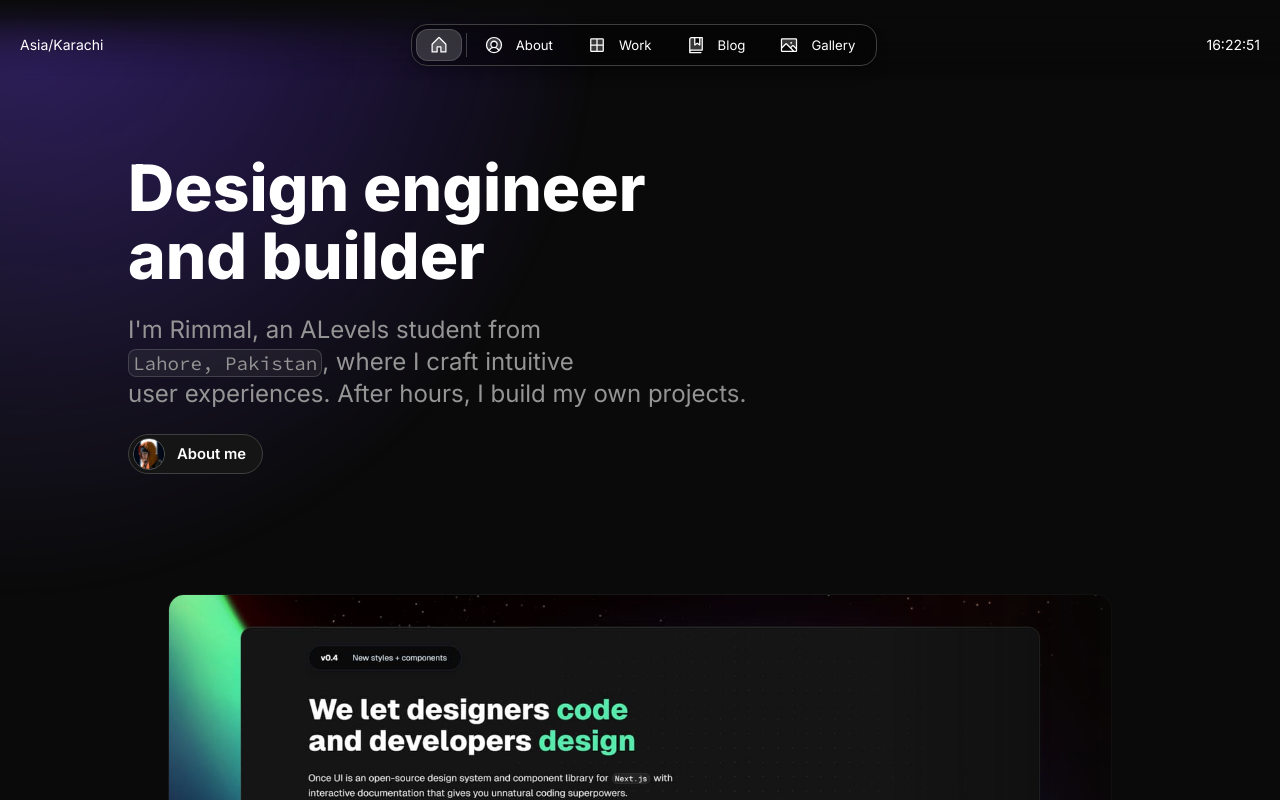
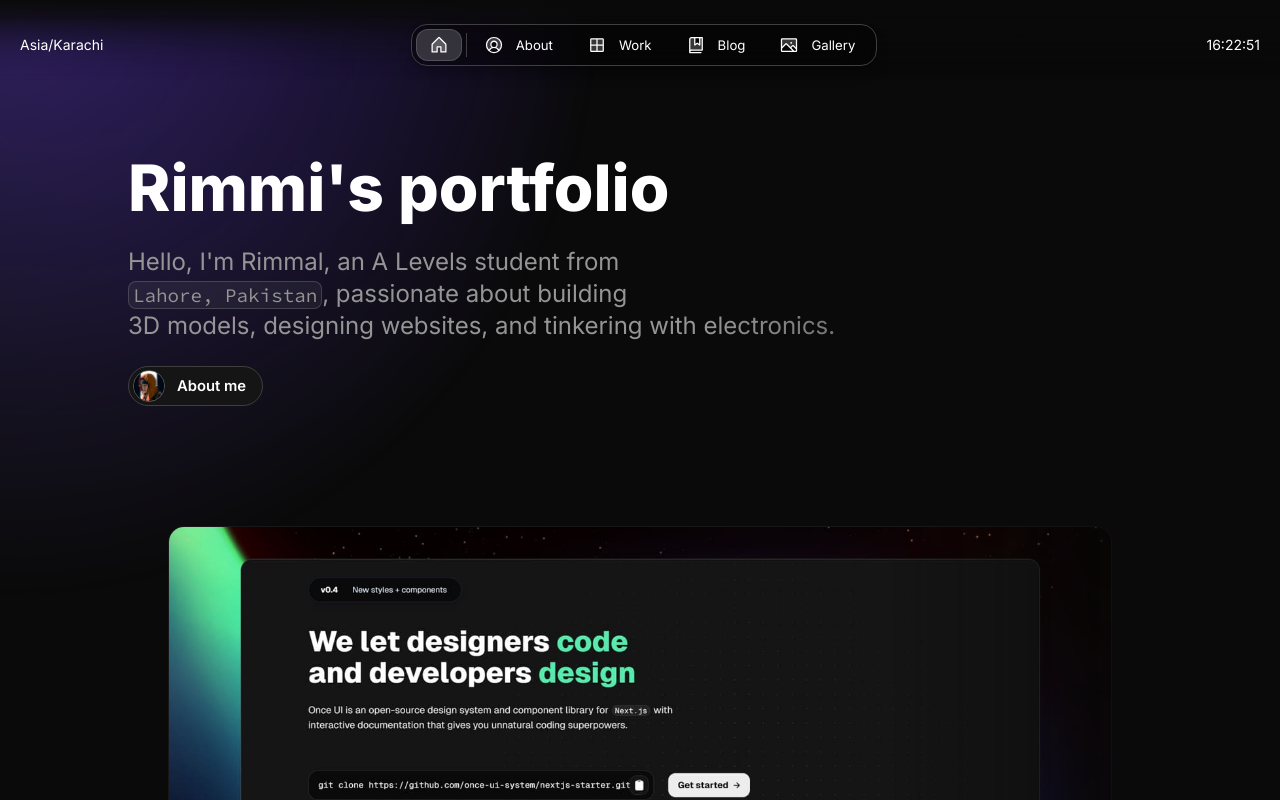
Before and after one commit to rimmi-sheikh/rimmisportfolio, a Next.js app: page / in a window 1280 px wide. Shown: the top 800 px of the page. Built offline with nearby package versions, Linux system fonts and the light colour scheme.

Commit message:
Updated content.js: changed bio and headline

```diff
--- a/src/app/resources/content.js
+++ b/src/app/resources/content.js
@@ -52,11 +52,11 @@ const home = {
   label: "Home",
   title: `${person.name}'s Portfolio`,
   description: `Portfolio website showcasing my work as a ${person.role}`,
-  headline: <>Design engineer and builder</>,
+  headline: <>Rimmi's portfolio</>,
   subline: (
     <>
-      I'm Rimmal, an ALevels student from <InlineCode>Lahore, Pakistan</InlineCode>, where I craft intuitive
-      <br /> user experiences. After hours, I build my own projects.
+      Hello, I'm Rimmal, an A Levels student from <InlineCode>Lahore, Pakistan</InlineCode>, passionate about building
+      <br /> 3D models, designing websites, and tinkering with electronics.
     </>
   ),
 };
```
